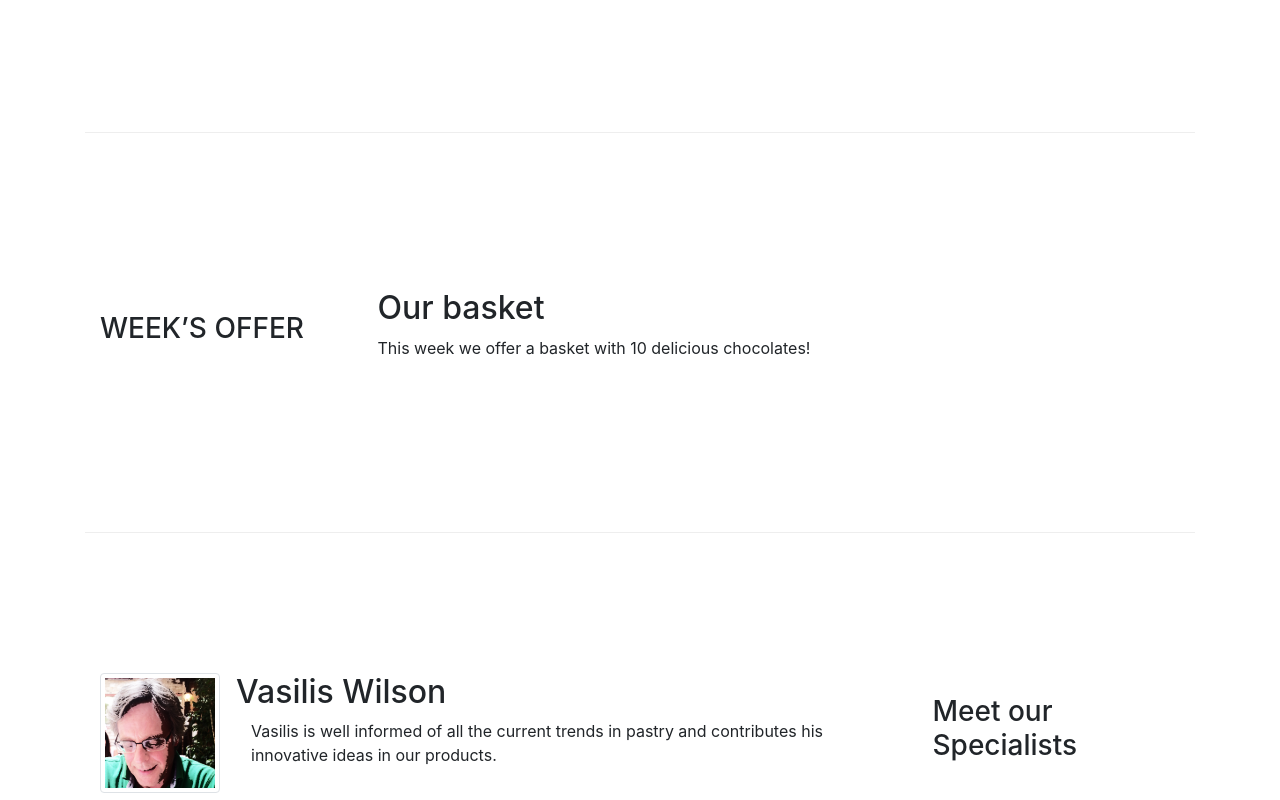
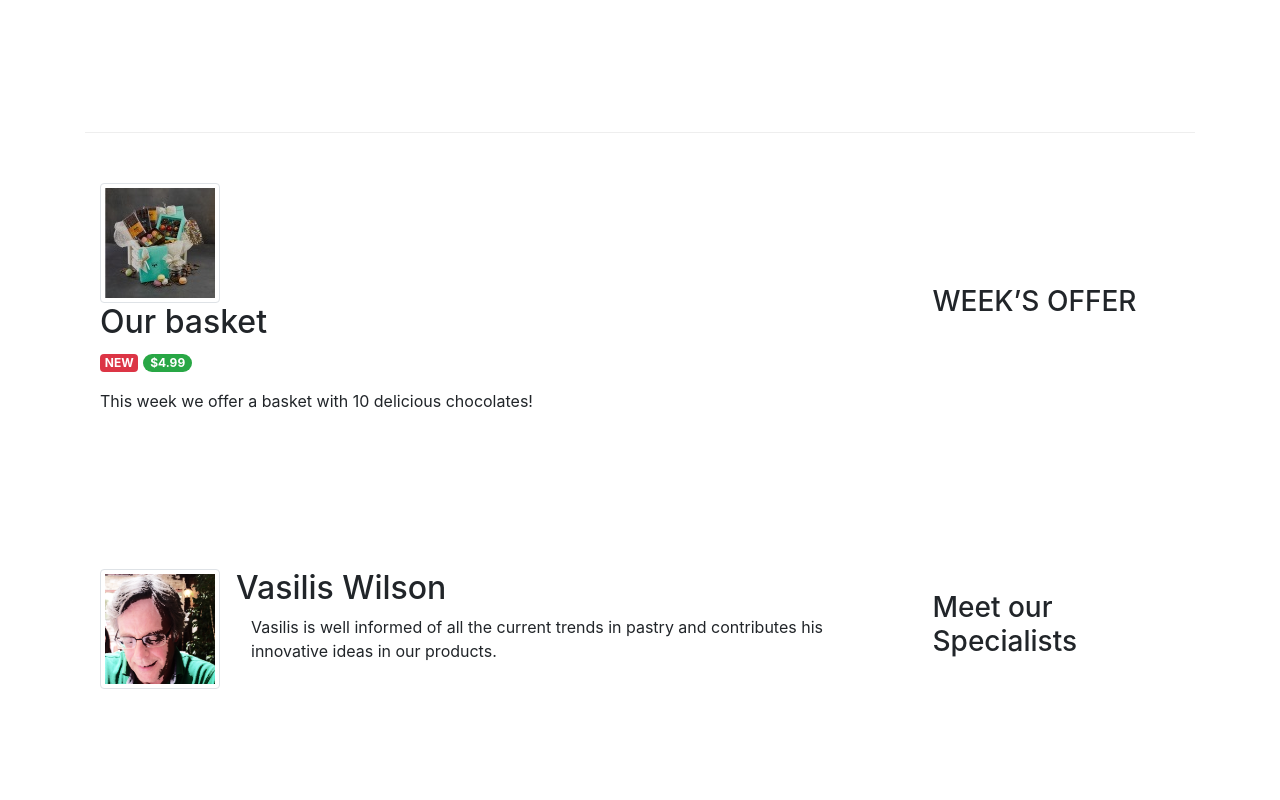
Before and after one commit to Charfim/lechocolat2020, a plain HTML site: page index.html in a window 1280 px wide. Shown: the part 580-1380 px from the top of the page. Drawn offline with nearby package versions, Linux system fonts and the light colour scheme.

Commit message:
Bootstrap Assignment 4

```diff
--- a/index.html
+++ b/index.html
@@ -77,12 +77,19 @@ recipes. Our creations will travel you in the chocolate world!</p>
 </div>
 
 
-<div class="row row-content align-items-center">
+<div class="row row-content align-items-center flex-row-reverse">
 <div class="col-sm-4 col-md-3">
 <h3>WEEK’S OFFER</h3>
 </div>
 <div class="col-sm col-md">
-<h2>Our basket</h2>
+<div class="media"></div>
+<img class="d-flex mr-3 img-thumbnail align-self-center"
+src="images/promotion.jpg" alt="promotion">
+ <div class="media-body">
+<h2 class="mt-0">Our basket</h2>
+    <span class="badge badge-danger">NEW</span>
+    <span class="badge badge-pill badge-success">$4.99</span>
+    <p class="col d-none d-md-block"></p>
 <p class="d-none d-sm-block">This week we offer a basket with 10 delicious chocolates! </p>
 </div>
 </div>
```
